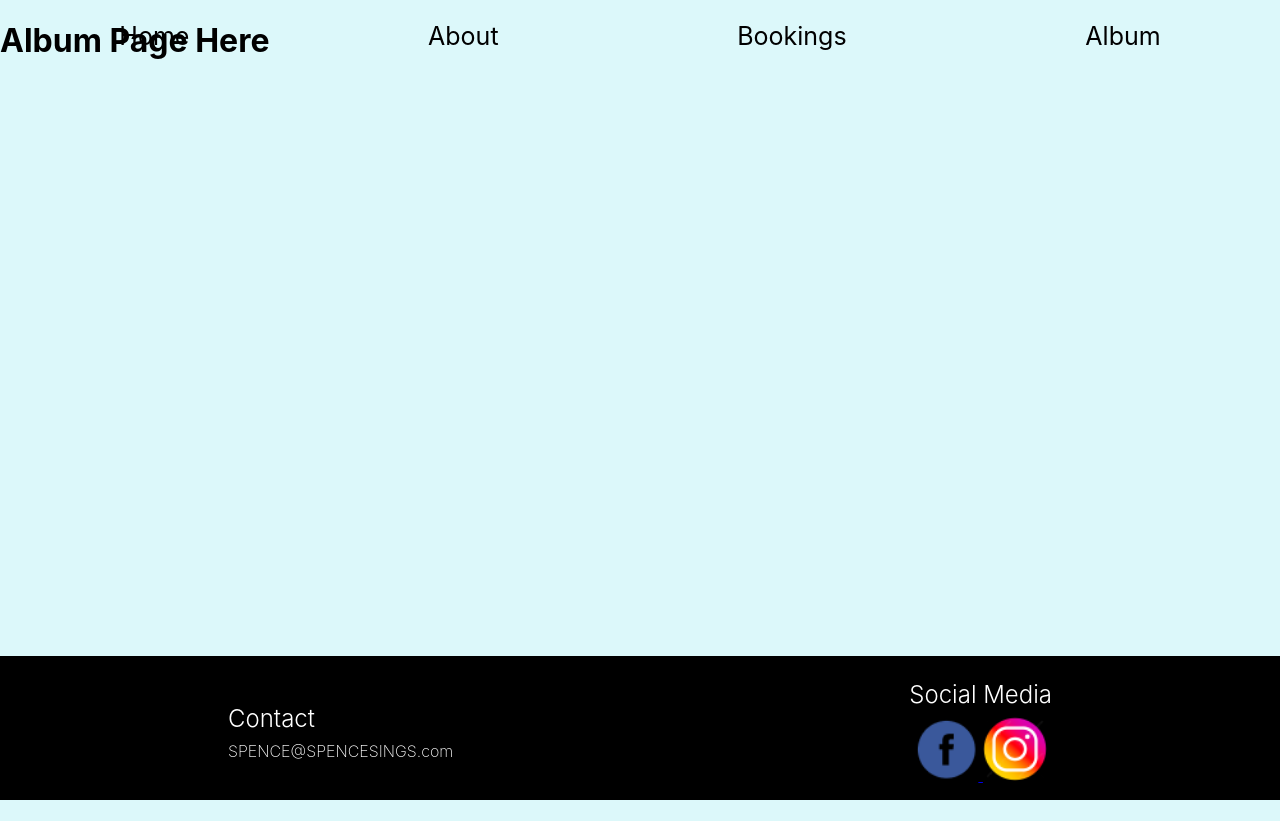
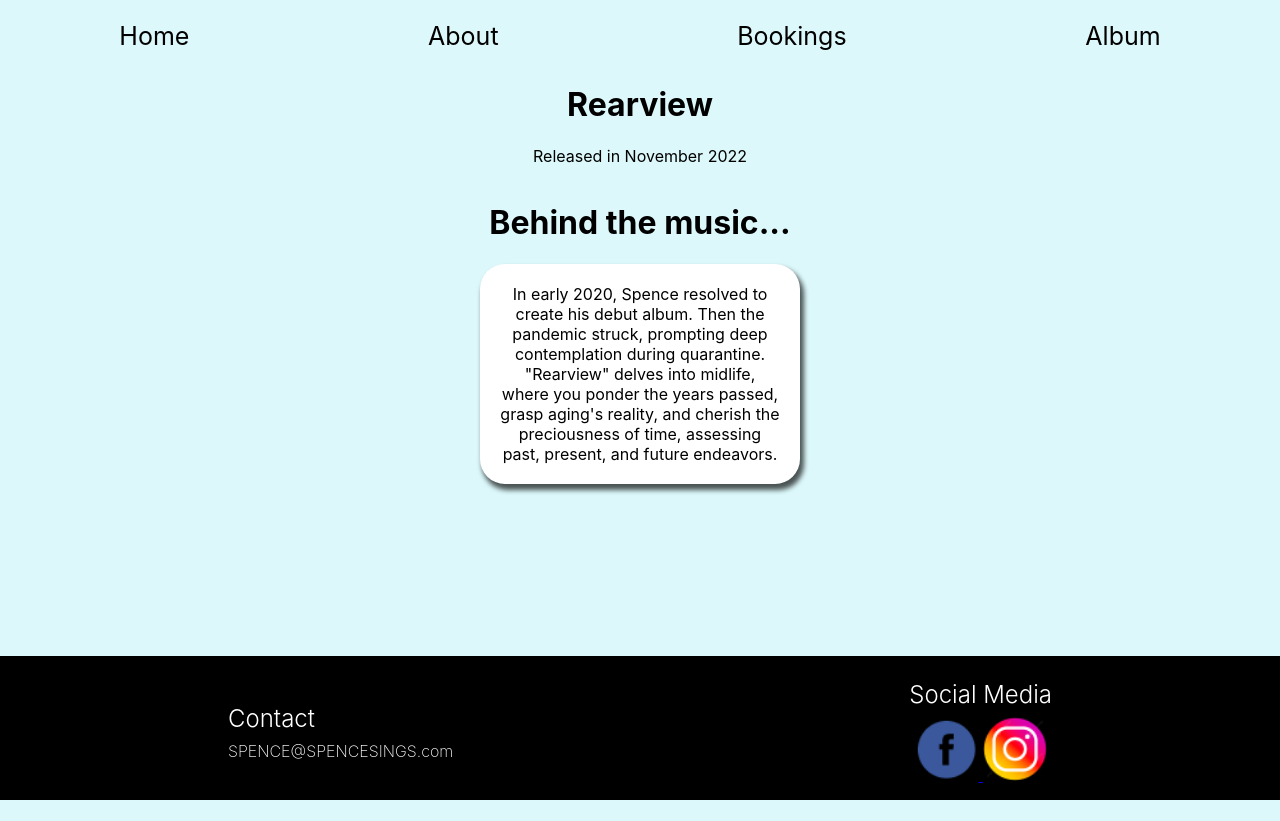
Before and after one commit to kendra-lacey/spence-cook-frontend, a React (Vite) app: page /album in a window 1280 px wide. After the commit the page ends 800 px from the top, so only its background shows below. Built offline with nearby package versions, Linux system fonts and the light colour scheme.

Commit message:
stub up album page

```diff
--- a/src/App.css
+++ b/src/App.css
@@ -4,12 +4,20 @@
   box-sizing: inherit;
 }
 
+html {
+  margin: 0;
+  padding: 0;
+  min-height: 100vh;
+  min-width: 100vw;
+}
+
 body {
   box-sizing: border-box;
-
+  padding: 0;
   margin: 0;
   min-height: 100vh;
-  max-height: 100vh;
+  min-width: 100vw;
+  /* max-height: 100vh; */
   overflow: hidden;
   font-family: Inter, system-ui, Avenir, Helvetica, Arial, sans-serif;
 
--- a/src/pages/Album/Album.css
+++ b/src/pages/Album/Album.css
@@ -0,0 +1,33 @@
+#album-main {
+  padding-top: 8vh;
+  display: flex;
+  flex-direction: column;
+  align-items: center;
+  justify-content: center;
+  text-align: center;
+  min-height: 100%;
+}
+
+#embed-div {
+
+}
+
+#about-album-container {
+  display: flex;
+  flex-direction: column;
+  align-items: center;
+  justify-content: center;
+}
+
+#album-info {
+  width: 25%;
+  background-color: white;
+  padding: 10px;
+  margin: 0;
+  border-radius: 25px;
+  box-shadow: 3px 5px 5px 1px #000000aa;
+}
+
+#album-info>p {
+  margin: 10px;
+}
--- a/src/pages/Album/Album.jsx
+++ b/src/pages/Album/Album.jsx
@@ -3,8 +3,22 @@ import './Album.css'
 
 const Album = () => {
   return (
-    <main>
-      <h1>Album Page Here</h1>
+    <main id='album-main'>
+      <div id='embed-div'>
+        <h1>Rearview</h1>
+        <p>Released in November 2022</p>
+        <div></div>
+        <div id='media-links'></div>
+      </div>
+      <div id='about-album-container'>
+        <h1>Behind the music...</h1>
+        <div id='album-carousel'></div>
+        <div id='album-info'>
+          <p>In early 2020, Spence resolved to create his debut album. Then the pandemic struck, prompting deep contemplation during quarantine.
+          <br />
+          "Rearview" delves into midlife, where you ponder the years passed, grasp aging's reality, and cherish the preciousness of time, assessing past, present, and future endeavors.</p>
+        </div>
+      </div>
     </ main>
   );
 }
--- a/src/pages/Landing/Landing.module.css
+++ b/src/pages/Landing/Landing.module.css
@@ -17,6 +17,7 @@ main {
   /* height: 100vh; */
   /* overflow: hidden; */
   /* padding-bottom: 15vh; */
+  height: 100%;
 }
 
 #splashTxt-container {
```
